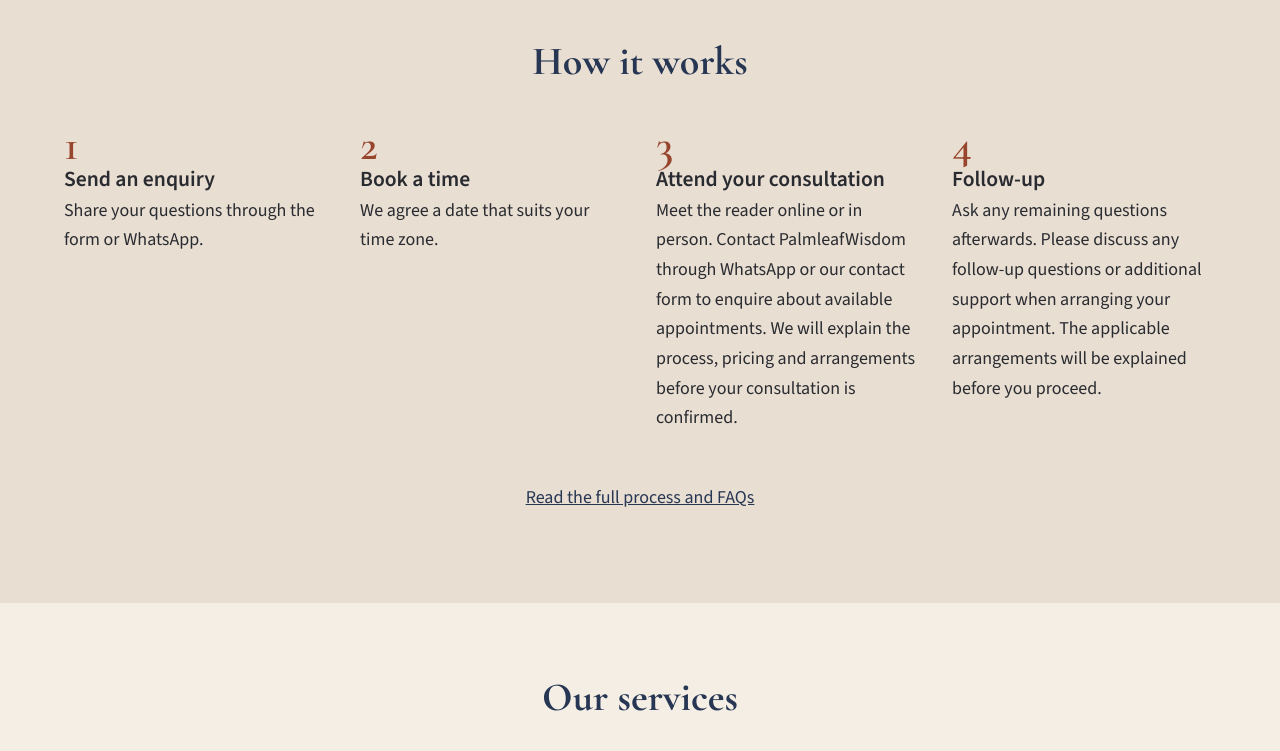
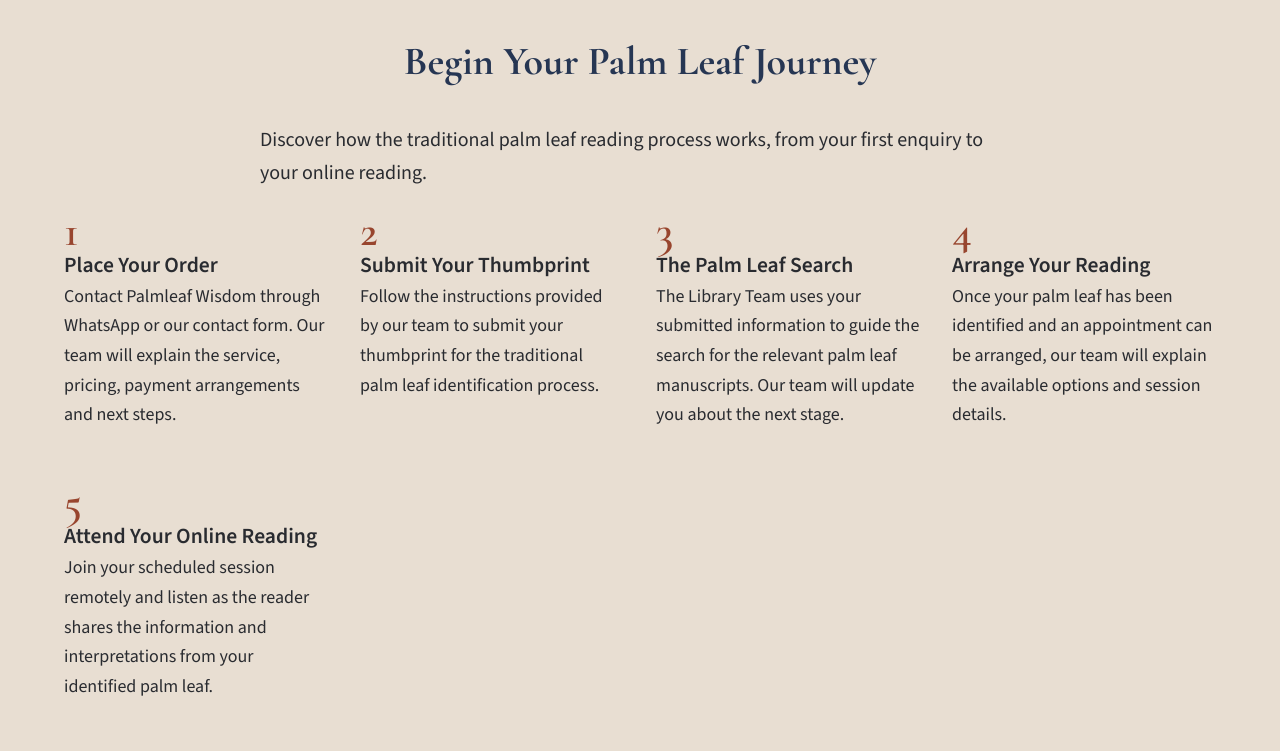
Before and after one commit to palmleafwisdom/palmleafwisdom-website, a plain HTML site: page index.html in a window 1280 px wide. Shown: the part 1660-2411 px from the top of the page. Drawn offline with nearby package versions, Linux system fonts and the light colour scheme.

Commit message:
Update index.html

```diff
--- a/index.html
+++ b/index.html
@@ -75,19 +75,72 @@
       </div>
     </section>
 
+
     <!-- How it works -->
     <section class="section section-tint">
       <div class="container">
-        <h2 class="section-title">How it works</h2>
+        <h2 class="section-title">Begin Your Palm Leaf Journey</h2>
+
+        <p class="lead narrow">
+          Discover how the traditional palm leaf reading process works,
+          from your first enquiry to your online reading.
+        </p>
+
         <ol class="steps">
-          <li><h3>Send an enquiry</h3><p>Share your questions through the form or WhatsApp.</p></li>
-          <li><h3>Book a time</h3><p>We agree a date that suits your time zone.</p></li>
-          <li><h3>Attend your consultation</h3><p>Meet the reader online or in person. Contact PalmleafWisdom through WhatsApp or our contact form to enquire about available appointments. We will explain the process, pricing and arrangements before your consultation is confirmed.</p></li>
-          <li><h3>Follow-up</h3><p>Ask any remaining questions afterwards. Please discuss any follow-up questions or additional support when arranging your appointment. The applicable arrangements will be explained before you proceed.</p></li>
+          <li>
+            <h3>Place Your Order</h3>
+            <p>
+              Contact Palmleaf Wisdom through WhatsApp or our contact
+              form. Our team will explain the service, pricing, payment
+              arrangements and next steps.
+            </p>
+          </li>
+
+          <li>
+            <h3>Submit Your Thumbprint</h3>
+            <p>
+              Follow the instructions provided by our team to submit
+              your thumbprint for the traditional palm leaf
+              identification process.
+            </p>
+          </li>
+
+          <li>
+            <h3>The Palm Leaf Search</h3>
+            <p>
+              The Library Team uses your submitted information to
+              guide the search for the relevant palm leaf manuscripts.
+              Our team will update you about the next stage.
+            </p>
+          </li>
+
+          <li>
+            <h3>Arrange Your Reading</h3>
+            <p>
+              Once your palm leaf has been identified and an
+              appointment can be arranged, our team will explain
+              the available options and session details.
+            </p>
+          </li>
+
+          <li>
+            <h3>Attend Your Online Reading</h3>
+            <p>
+              Join your scheduled session remotely and listen as
+              the reader shares the information and interpretations
+              from your identified palm leaf.
+            </p>
+          </li>
         </ol>
-        <p class="section-link"><a href="how-it-works.html">Read the full process and FAQs</a></p>
+
+        <p class="section-link">
+          <a href="how-it-works.html">
+            Read the full process and FAQs
+          </a>
+        </p>
       </div>
     </section>
+
 
     <!-- Services preview (filled in from js/config.js) -->
     <section class="section">
```
